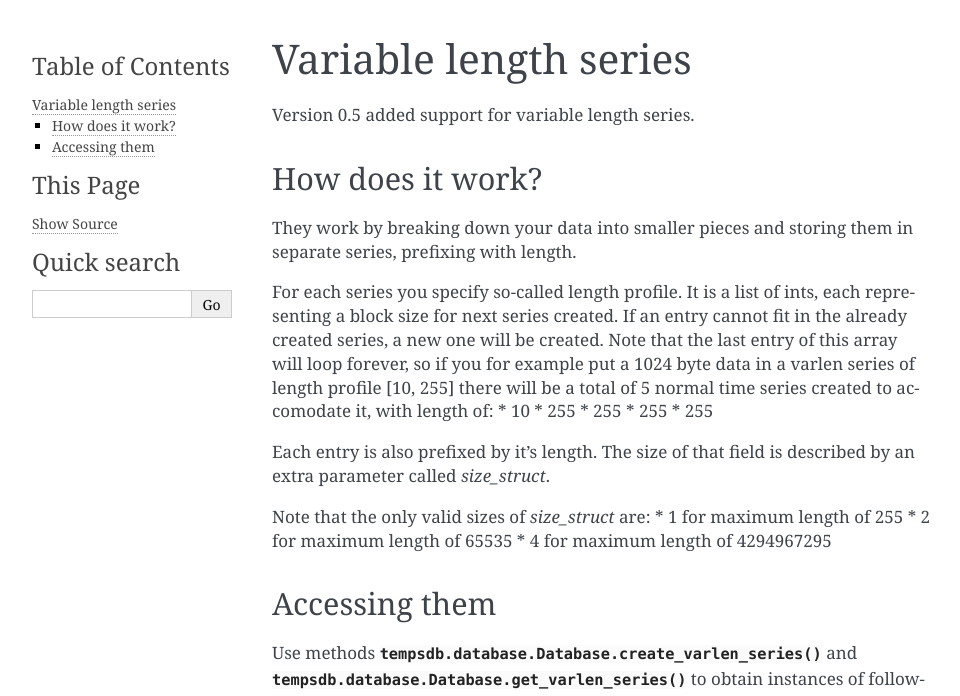
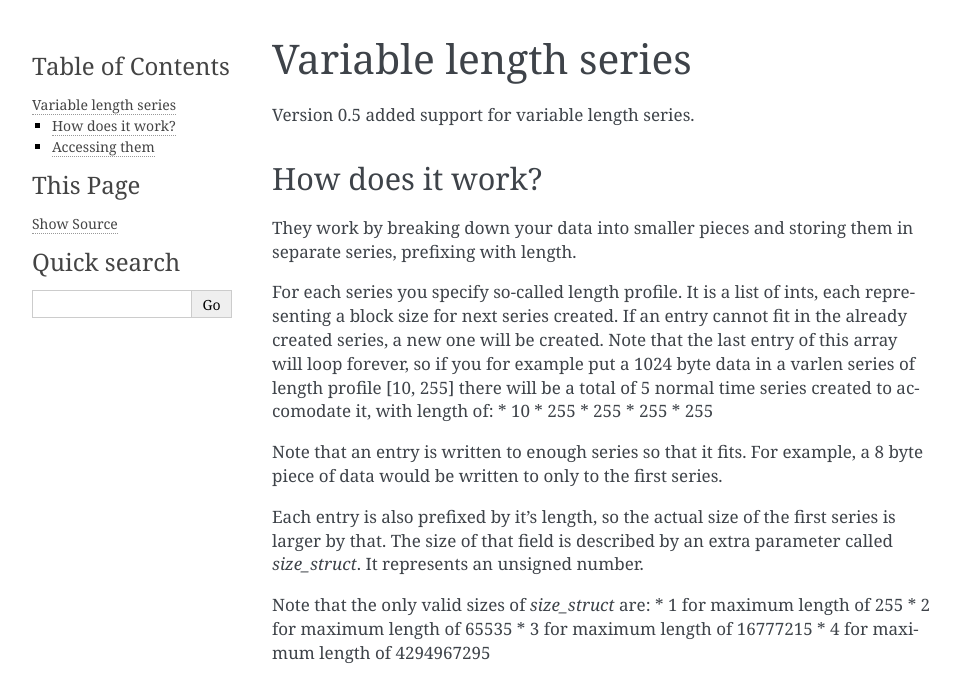
Before and after one commit to smok-serwis/tempsdb, a Sphinx documentation site: the page built from docs/varlen.rst, in a window 1280 px wide. Shown: the top 696 px of the page, without its empty margins (148-1108 px from the left). Built offline with Sphinx 7.4.7, drawn with Linux system fonts in a browser that asks for light colours.

```diff
--- a/docs/varlen.rst
+++ b/docs/varlen.rst
@@ -20,12 +20,17 @@ of 5 normal time series created to accomodate it, with length of:
 * 255
 * 255
 
-Each entry is also prefixed by it's length. The size of that field is described by an
-extra parameter called `size_struct`.
+Note that an entry is written to enough series so that it fits. For example, a 8 byte piece of data
+would be written to only to the first series.
+
+Each entry is also prefixed by it's length, so the actual size of the first
+series is larger by that. The size of that field is described by an
+extra parameter called `size_struct`. It represents an unsigned number.
 
 Note that the only valid sizes of `size_struct` are:
 * 1 for maximum length of 255
 * 2 for maximum length of 65535
+* 3 for maximum length of 16777215
 * 4 for maximum length of 4294967295
 
 Accessing them
```
Also changed, not shown: other parts of docs/varlen.rst (+4 -0 lines), 3 other files.
